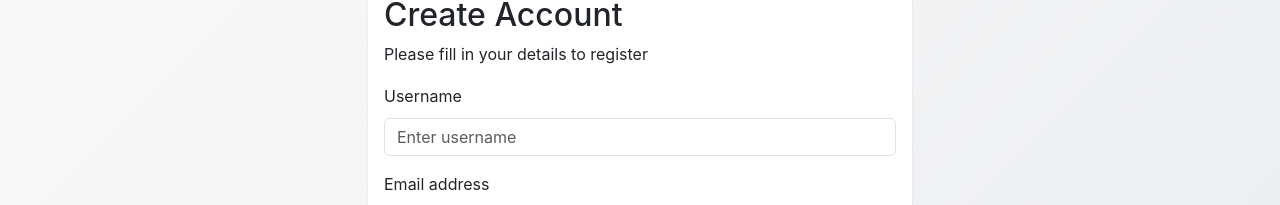
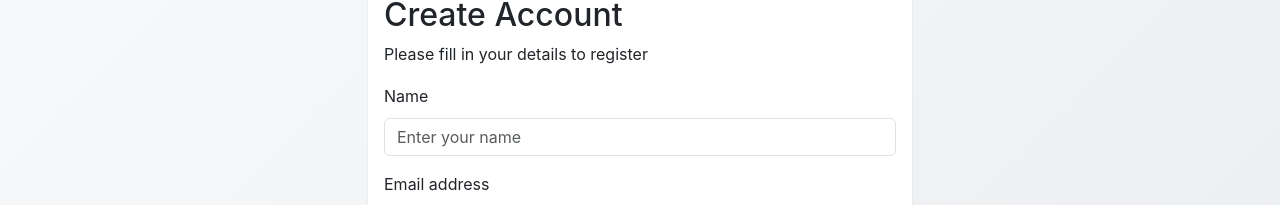
Before and after one commit to Sameerdev512/Lost-N-Found-Frontend, a React (Vite) app: page /register in a window 1280 px wide. Shown: the part 145-350 px from the top of the page. Built offline with nearby package versions, Linux system fonts and the light colour scheme; no server answers.

Commit message:
updated username to name field

```diff
--- a/src/components/auth/Register.jsx
+++ b/src/components/auth/Register.jsx
@@ -64,10 +64,10 @@ const Register = () => {
 
           <Form onSubmit={handleSubmit(onSubmit)} style={{width:"40vw"}}>
             <Form.Group className="mb-3">
-              <Form.Label>Username</Form.Label>
+              <Form.Label>Name</Form.Label>
               <Form.Control
                 type="text"
-                placeholder="Enter username"
+                placeholder="Enter your name"
                 {...register("username", {
                   required: "Username is required",
                   minLength: {
```
